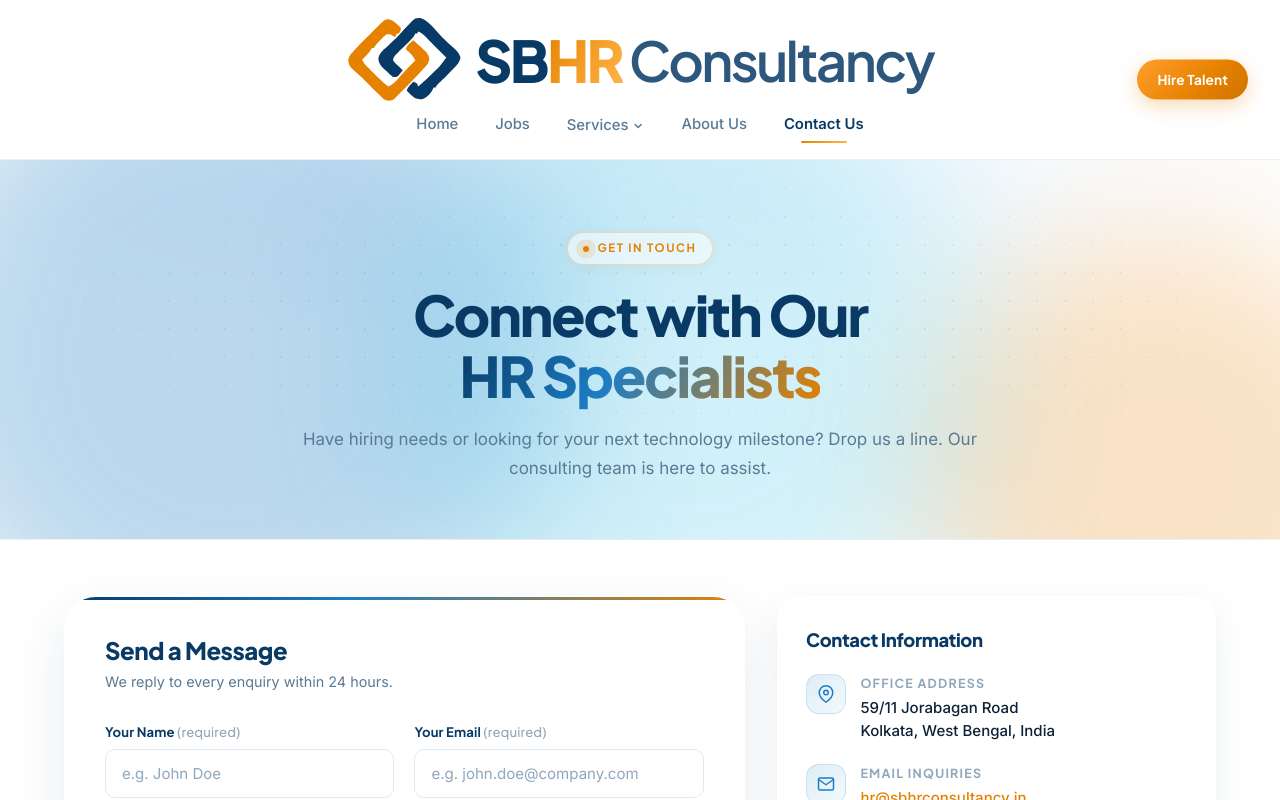
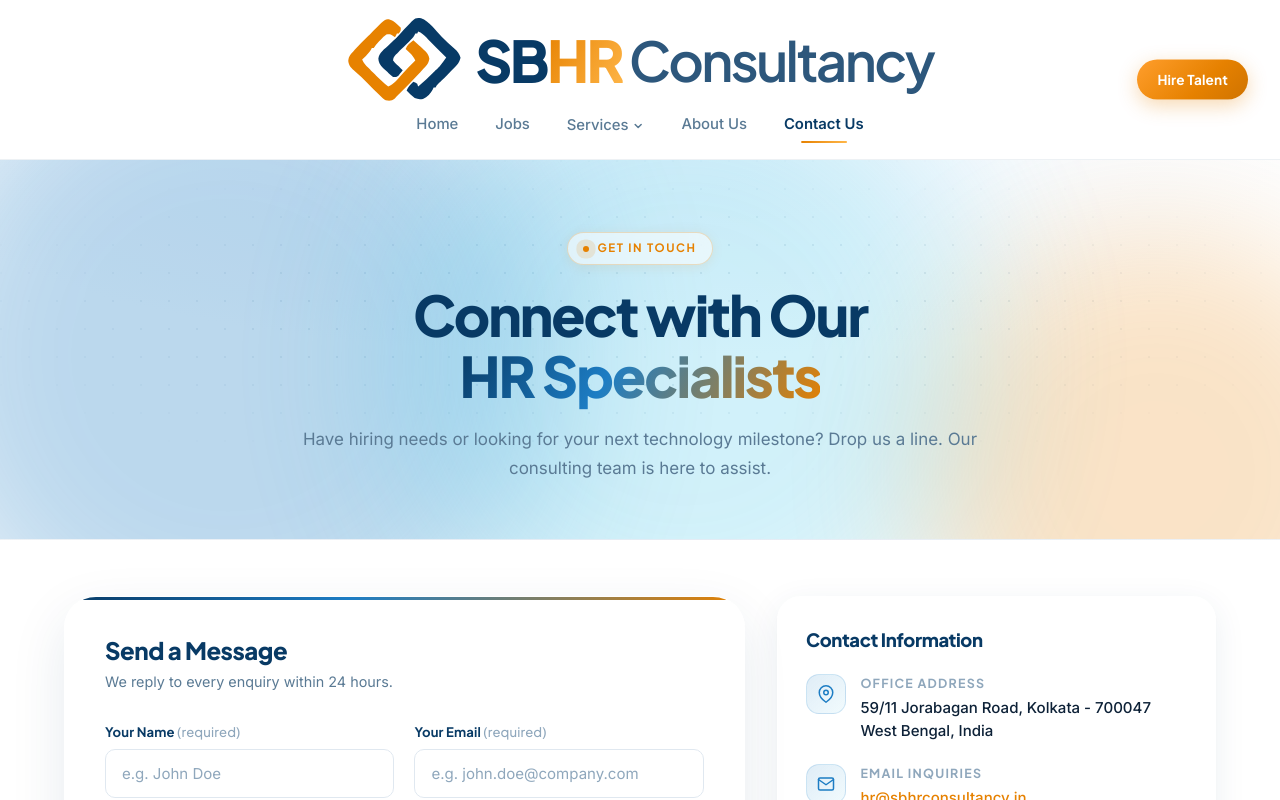
Before and after one commit to singh-himadri/sbhr_consultancy_website, a Next.js app: page /sbhr_consultancy_website/contact in a window 1280 px wide. Shown: the top 800 px of the page. Built offline with nearby package versions, Linux system fonts and the light colour scheme.

Commit message:
updated address

```diff
--- a/src/app/contact/page.tsx
+++ b/src/app/contact/page.tsx
@@ -254,7 +254,10 @@ export default function Contact() {
                   </span>
                   <span>
                     <span className={styles.infoLabel}>Office Address</span>
-                    <span className={styles.infoValue}>59/11 Jorabagan Road <br/> Kolkata, West Bengal, India</span>
+                    <span className={styles.infoValue}>
+                      59/11 Jorabagan Road,
+                      Kolkata - 700047 <br/> West Bengal, India
+                    </span>
                   </span>
                 </li>
 
```
